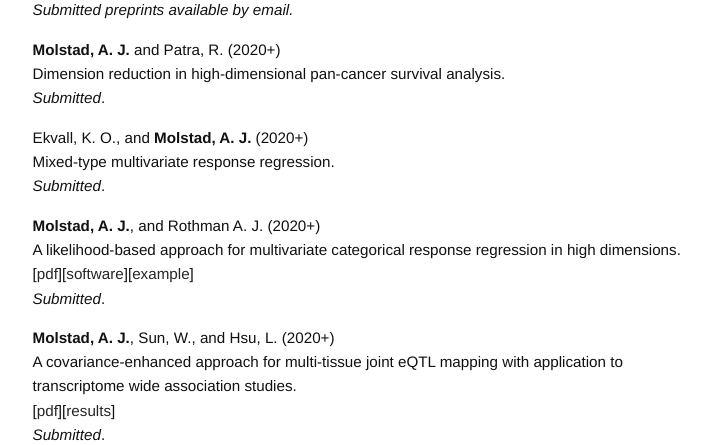
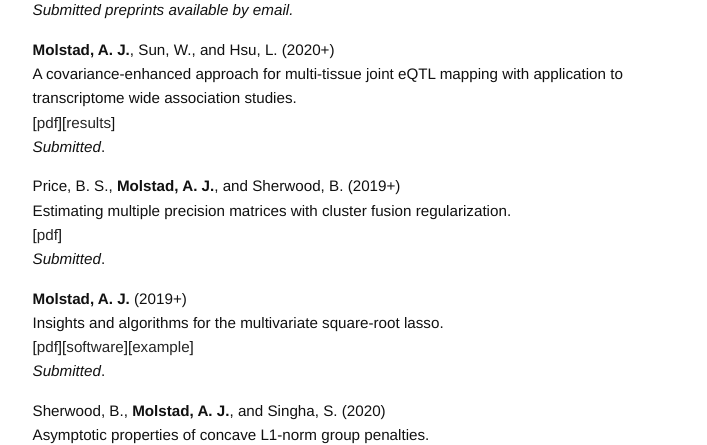
Before and after one commit to ajmolstad/ajmolstad.github.io, a Jekyll site: the page built from research.md, in a window 1280 px wide and 900 px high, cut to the strip 455-900 px from the top of the window. Shown: the whole strip, without its empty margins (275-982 px from the left). Built offline with Jekyll 4.4.1, drawn with Linux system fonts in a browser that asks for light colours.

Commit message:
Update research.md

```diff
--- a/research.md
+++ b/research.md
@@ -12,18 +12,18 @@
 ADMM for high-dimensional rank-based accelerated failure time models.<br>
 *Submitted*. <br> -->
 
-**Molstad, A. J.** and Patra, R. (2020+)<br>
+<!-- **Molstad, A. J.** and Patra, R. (2020+)<br>
 Dimension reduction in high-dimensional pan-cancer survival analysis.<br>
-*Submitted*. <br>
+*Submitted*. <br> -->
 
-Ekvall, K. O., and **Molstad, A. J.** (2020+)<br>
+<!-- Ekvall, K. O., and **Molstad, A. J.** (2020+)<br>
 Mixed-type multivariate response regression. <br>
-*Submitted*.  <br>
+*Submitted*.  <br> -->
 
-**Molstad, A. J.**, and Rothman A. J. (2020+)<br>
+<!-- **Molstad, A. J.**, and Rothman A. J. (2020+)<br>
 A likelihood-based approach for multivariate categorical response regression in high dimensions. <br>
 [[pdf](https://arxiv.org/pdf/1909.05041)][[software](https://github.com/ajmolstad/BvCategorical)][[example](/docs/BvCategorical_Example.html)] <br>
-*Submitted*.  <br>
+*Submitted*.  <br> -->
 
 **Molstad, A. J.**, Sun, W., and Hsu, L. (2020+)<br>
 A covariance-enhanced approach for multi-tissue joint eQTL mapping with application to transcriptome wide association studies. <br>
```
